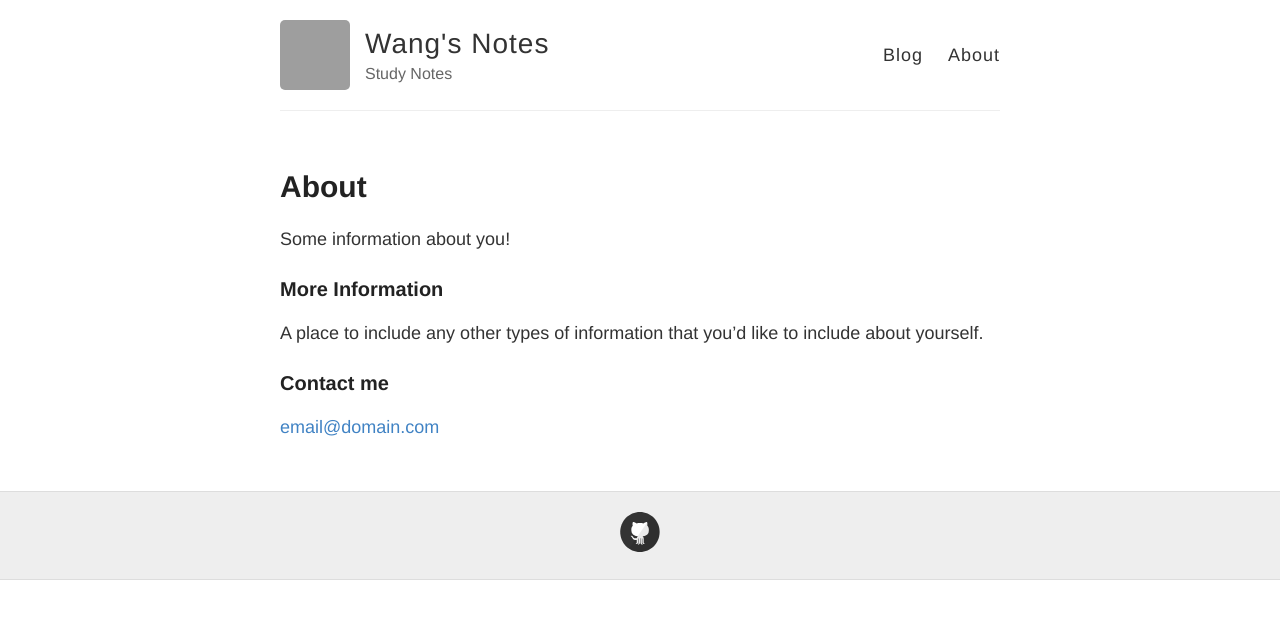
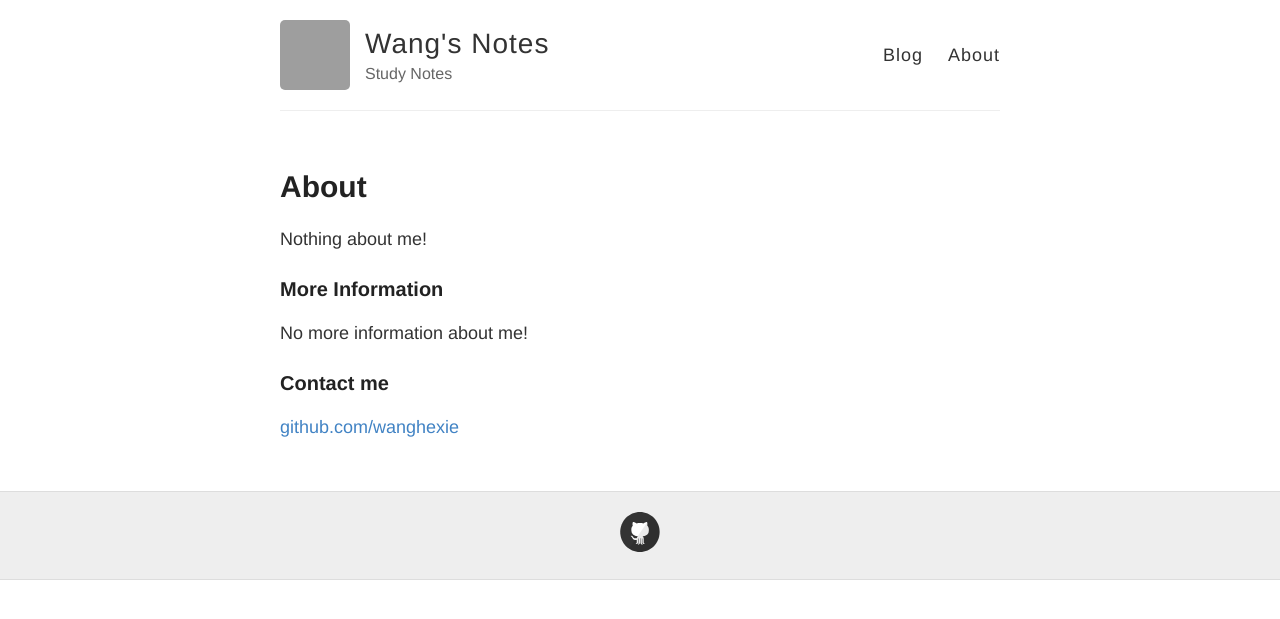
Before and after one commit to WangHexie/notes, a Jekyll site: the page built from about.md, in a window 1280 px wide. Shown: the top 619 px of the page. Built offline with Jekyll 4.4.1, drawn with Linux system fonts in a browser that asks for light colours; grey boxes are pictures that could not be loaded.

Commit message:
[update] about me

```diff
--- a/about.md
+++ b/about.md
@@ -4,12 +4,12 @@ title: About
 permalink: /about/
 ---
 
-Some information about you!
+Nothing about me!
 
 ### More Information
 
-A place to include any other types of information that you'd like to include about yourself.
+No more information about me!
 
 ### Contact me
 
-[email@domain.com](mailto:email@domain.com)
+[github.com/wanghexie](https://github.com/wanghexie)
```
